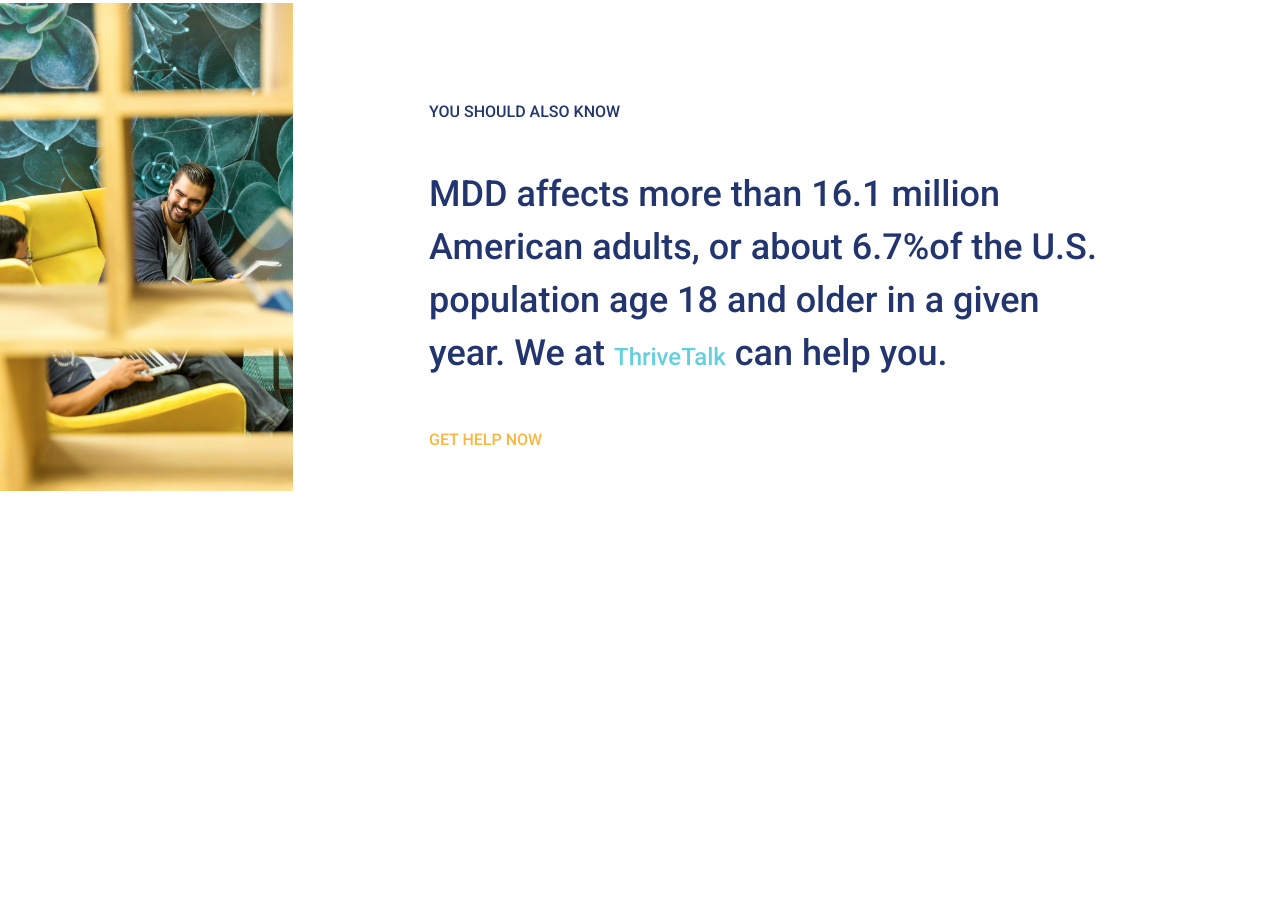
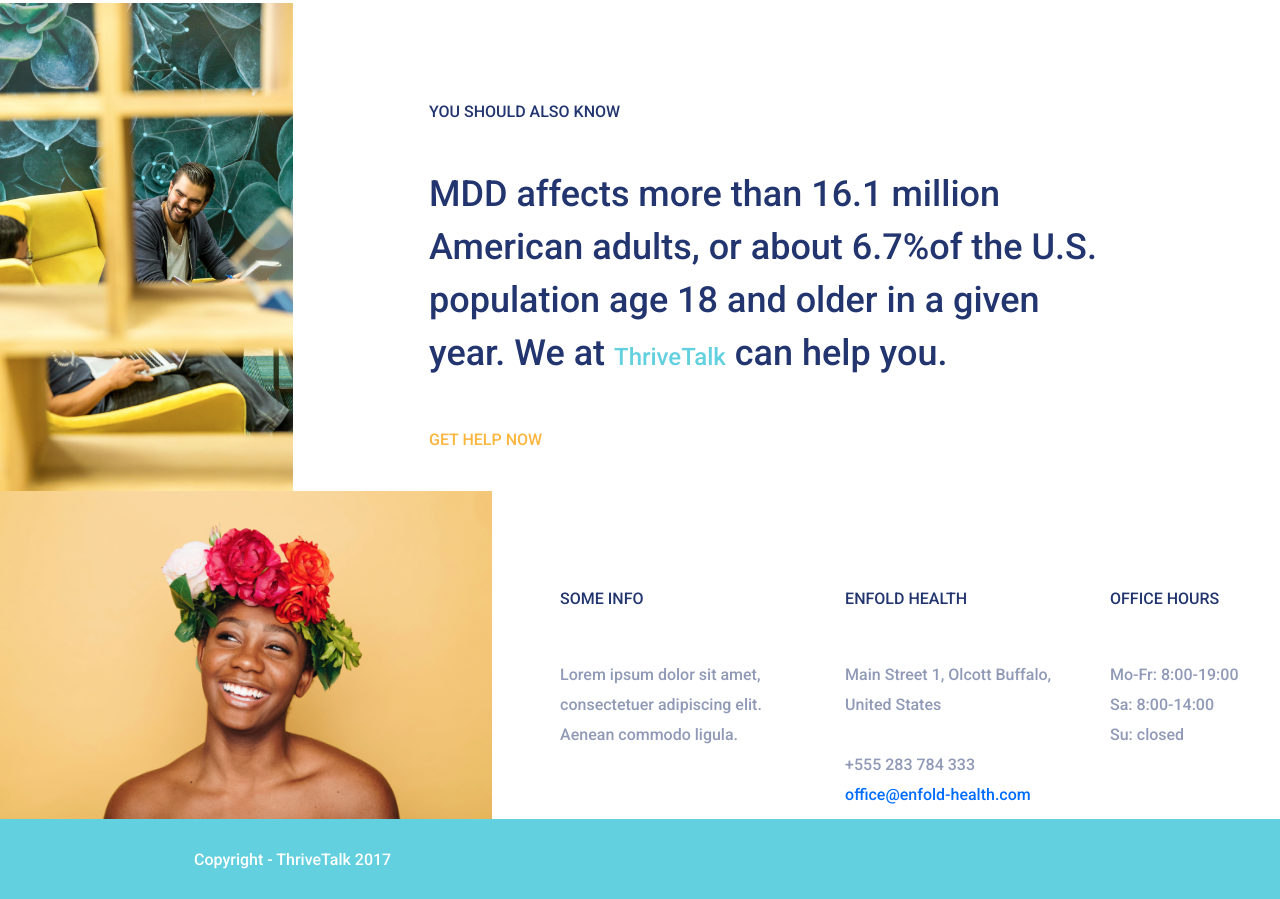
Before and after one commit to fr3xit/thrivetalk, a plain HTML site: page index.html in a window 1280 px wide. Shown: the part 4578-5477 px from the top of the page. Before the commit the page ends 5069 px from the top, so only its background shows below. Drawn offline with Linux system fonts and the light colour scheme.

Commit message:
add contact

```diff
--- a/index.html
+++ b/index.html
@@ -66,7 +66,7 @@
 						</p>
 					</div>
 					<div class="thrive__img">
-						<img src="./src/img/christopher-campbell-40367.jpg" alt="" />
+						<img src="./src/img/christopher-campbell-40367.jpg" alt="Images" />
 					</div>
 				</section>
 
@@ -241,7 +241,10 @@
 
 				<section class="know">
 					<div class="know__img">
-						<img src="/src/img/linkedin-sales-navigator-402831.png" alt="" />
+						<img
+							src="/src/img/linkedin-sales-navigator-402831.png"
+							alt="Images"
+						/>
 					</div>
 					<div class="know__content">
 						<div class="know__title">YOU SHOULD ALSO KNOW</div>
@@ -255,7 +258,57 @@
 					</div>
 				</section>
 			</main>
-			<footer class="footer"></footer>
+			<footer class="footer">
+				<div class="contact">
+					<div class="contact__img">
+						<img src="./src/img/autumn-goodman-242825.png" alt="Images" />
+					</div>
+					<div class="contact__content">
+						<div class="contact__info contact__item">
+							<div class="contact__title">SOME INFO</div>
+							<div class="contact__description">
+								<p class="contact__text">
+									Lorem ipsum dolor sit amet, consectetuer adipiscing elit.
+									Aenean commodo ligula.
+								</p>
+							</div>
+						</div>
+
+						<div class="contact__info contact__item">
+							<div class="contact__title">ENFOLD HEALTH</div>
+							<div class="contact__description">
+
+								<div class="contact__geo">
+									<a href="">Main Street 1, Olcott Buffalo, United States</a>
+								</div>
+
+								<div class="contact__phone">
+									<a href="tel:+555283784333">+555 283 784 333</a>
+								</div>
+
+								<div class="contact__email">
+									<a href="mailto:office@enfold-health.com">office@enfold-health.com</a>
+								</div>
+							</div>
+						</div>
+
+						<div class="contact__time contact__item">
+							<div class="contact__title">OFFICE HOURS</div>
+							<div class="contact__description">
+								<ul>
+									<li>Mo-Fr: 8:00-19:00</li>
+									<li>Sa: 8:00-14:00</li>
+									<li>Su: closed</li>
+								</ul>
+							</div>
+						</div>
+					</div>
+				</div>
+
+				<div class="copyright">
+					<p>Copyright - ThriveTalk 2017</p>
+				</div>
+			</footer>
 		</div>
 	</body>
 </html>
--- /dev/null
+++ b/src/scss/_footer.scss
@@ -0,0 +1,58 @@
+.contact {
+	@include flex;
+	&__img {
+		width: 570px / 1440px * 100%;
+		min-width: 380px;
+	}
+
+	&__content {
+		@include flex;
+		padding-top: 98px;
+		padding-left: 38px;
+		padding-right: 40px;
+
+		ul {
+			padding-left: 0;
+		}
+
+		li {
+			list-style-type: none;
+		}
+	}
+
+	&__item {
+		max-width: 255px;
+		min-width: 130px;
+	}
+
+	&__description {
+		padding-top: 32px;
+		margin-top: 20px;
+
+		color: #22356F80;
+		line-height: 30px;
+	}
+
+	&__title {
+		color: #22356f;
+	}
+
+	&__phone {
+		margin-top: 30px;
+	}
+
+	&__email{
+		color: #006DFF;
+	}
+}
+
+.copyright {
+	min-height: 80px;
+	@include flex;
+	flex-direction: column;
+	justify-content: center;
+	padding-left: 194px;
+
+	color: #ffffff;
+	background-color: #62d0df;
+}
--- a/src/scss/_responsive.scss
+++ b/src/scss/_responsive.scss
@@ -29,6 +29,17 @@
 		}
 
 		&__title {
+			margin-top: 0px;
+		}
+	}
+
+	.contact {
+		&__content {
+			padding-top: 0;
+		}
+
+		&__description {
+			padding-top: 20px;
 			margin-top: 0px;
 		}
 	}
@@ -123,6 +134,25 @@
 			text-align: center;
 		}
 	}
+
+	.contact {
+		&__content {
+			flex-wrap: wrap;
+		}
+
+		&__item {
+			max-width: 100%;
+		}
+
+		&__img {
+			display: none;
+		}
+	}
+
+	.copyright  {
+		padding-left: 0px;
+		text-align: center;
+	}
 }
 
 @media (max-width: 770px) {
--- a/src/scss/index.scss
+++ b/src/scss/index.scss
@@ -16,6 +16,7 @@
 @import 'services';
 @import 'plan';
 @import 'know';
+@import 'footer';
 
 // Adaptive
 @import 'responsive';
```
Also changed, not shown: src/css/index.css, src/img/autumn-goodman-242825.png (added), src/img/charles-etoroma-390119.png (added), 1 other file.
